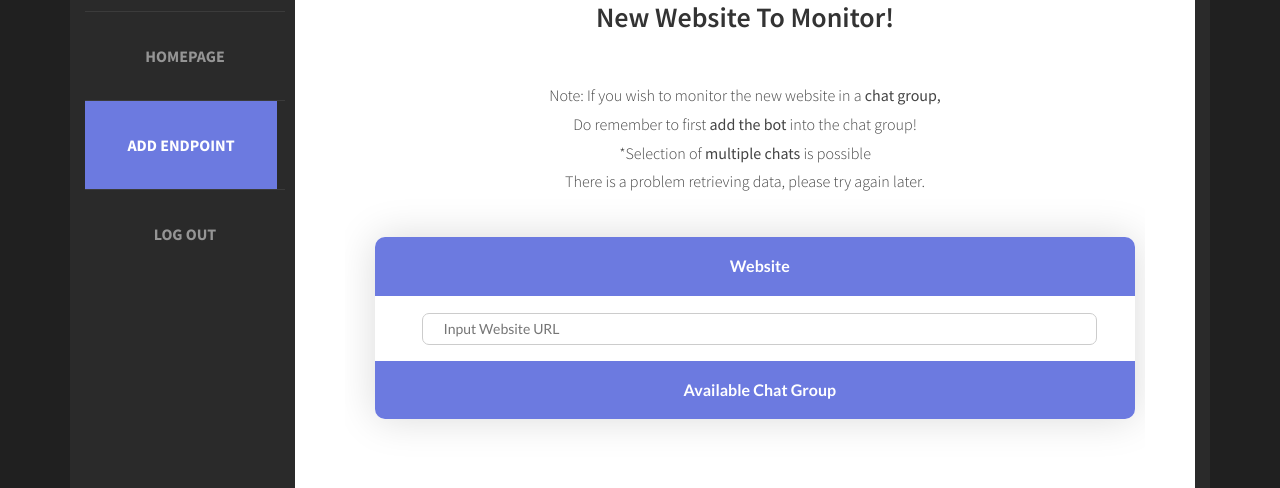
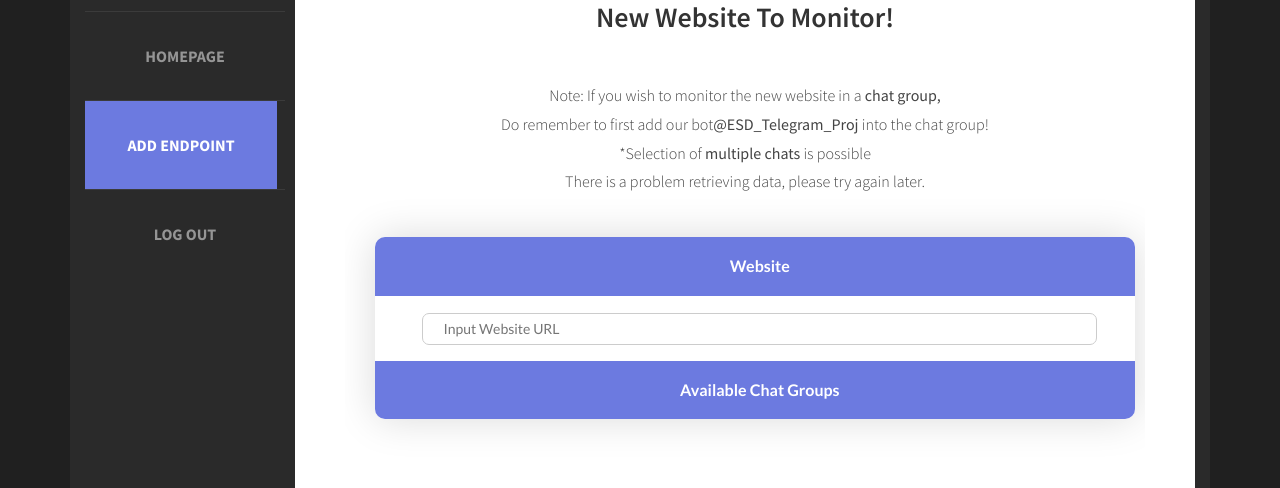
Before and after one commit to KaiminOng/EsdWatchDog, a PHP site: page /add-endpoint.php in a window 1280 px wide. Shown: the part 242-730 px from the top of the page. Run offline with PHP 8.4, Linux system fonts and the light colour scheme; data that the repository does not hold is empty; some libraries are stand-ins or nearby versions.

Commit message:
Update add enpoint page text

```diff
--- a/webapp/add-endpoint.php
+++ b/webapp/add-endpoint.php
@@ -90,7 +90,7 @@ Released   : 20130902
 				</div>
 				<p>Note: If you wish to monitor the new website in a <strong>chat group, </strong></p>
 				<p>
-					Do remember to first <strong>add the bot</strong> into the chat group!
+					Do remember to first add our bot<strong>@ESD_Telegram_Proj</strong> into the chat group!
 				</p>
 				<p>*Selection of <strong>multiple chats</strong> is possible</p>
 				<p id="main-container"></p>
@@ -117,7 +117,7 @@ Released   : 20130902
 													<td class='cell100 t2column1'><input name='endpoint' type='text' id='endpoint' placeholder='Input Website URL'></td>
 												</tr>
 												<tr>
-													<th class="cell100 t2column1" style="width:12em">Available Chat Group</th>
+													<th class="cell100 t2column1" style="width:12em">Available Chat Groups</th>
 												</tr>
 
 											</tbody>
```
